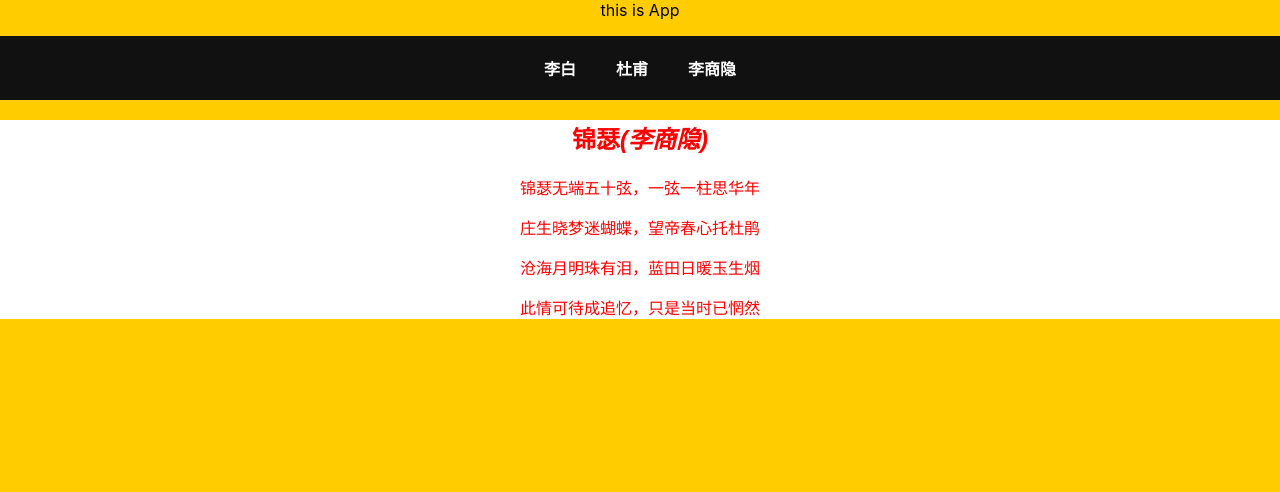
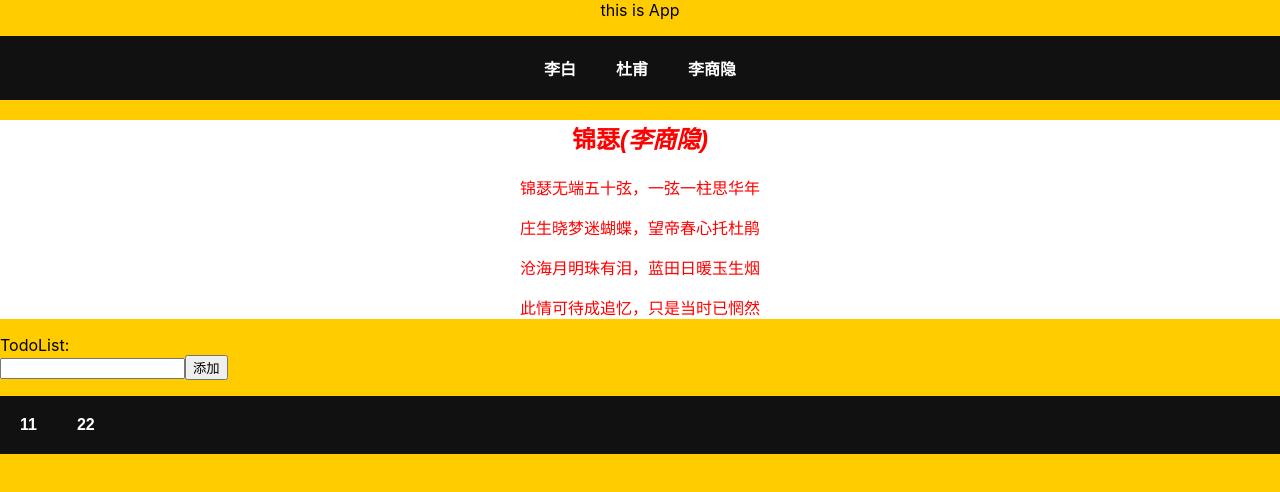
Before and after one commit to zilinglong/mooc-high-router, a React (Create React App) app: page /lishangyin in a window 1280 px wide. Shown: the top 492 px of the page. Built offline with nearby package versions, Linux system fonts and the light colour scheme.

Commit message:
实现todolist

```diff
--- a/src/App.js
+++ b/src/App.js
@@ -5,7 +5,7 @@ import './App.css';
 import Libai from './components/Libai';
 import Dufu from './components/Dufu';
 import Lishangyin from './components/Lishangyin';
-// import TodoList from './components/TodoList';
+import TodoList from './components/TodoList';
 function App() {
   return (
     <Router>
@@ -26,6 +26,9 @@ function App() {
         <Route path="/dufu" component={Dufu} />
         <Route path="/lishangyin" component={Lishangyin} />
       </div>
+      <div className="todo-list">
+        <TodoList />
+      </div>
     </Router>
   );
 }
--- a/src/components/TodoList.js
+++ b/src/components/TodoList.js
@@ -1,10 +1,38 @@
 import React, { Component } from 'react';
 
 class TodoList extends Component {
+  constructor(props) {
+    super(props);
+    this.state = {
+      list: ['11', '22'],
+      inputValue: ''
+    };
+  }
+  inputChange(e) {
+    this.setState({
+      inputValue: e.target.value
+    });
+  }
+  addItem() {
+    this.setState({
+      list: [...this.state.list, this.state.inputValue],
+      inputValue: ''
+    });
+  }
   render() {
+    const { list, inputValue } = this.state;
     return (
       <div>
-        TodoList
+        TodoList:
+        <div>
+          <input
+            type="text"
+            value={inputValue}
+            onChange={e => this.inputChange(e)}
+          />
+          <button onClick={() => this.addItem()}>添加</button>
+        </div>
+        <ul>{list.map((item, idx) => <li key={idx}>{item}</li>)}</ul>
       </div>
     );
   }
```
